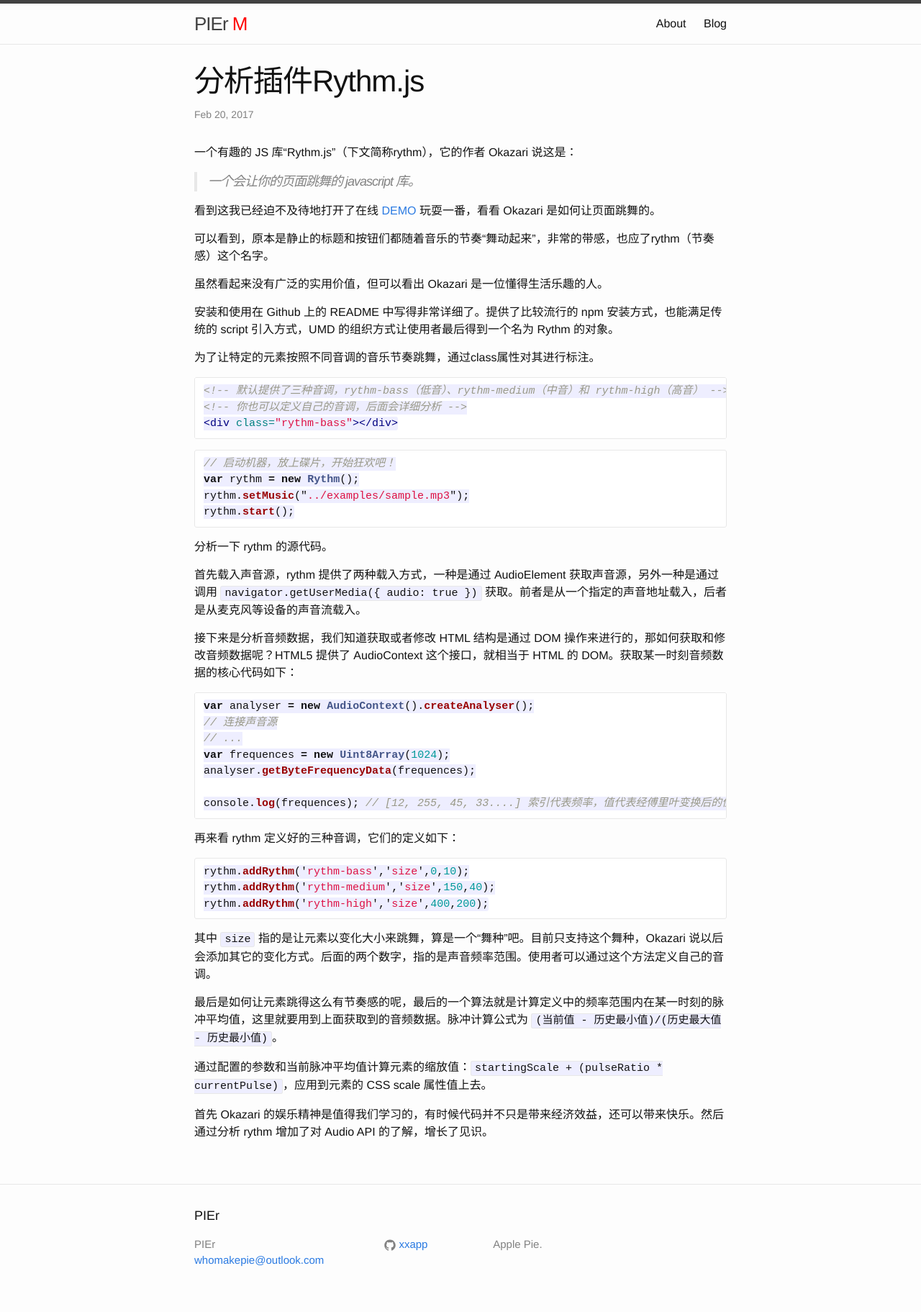
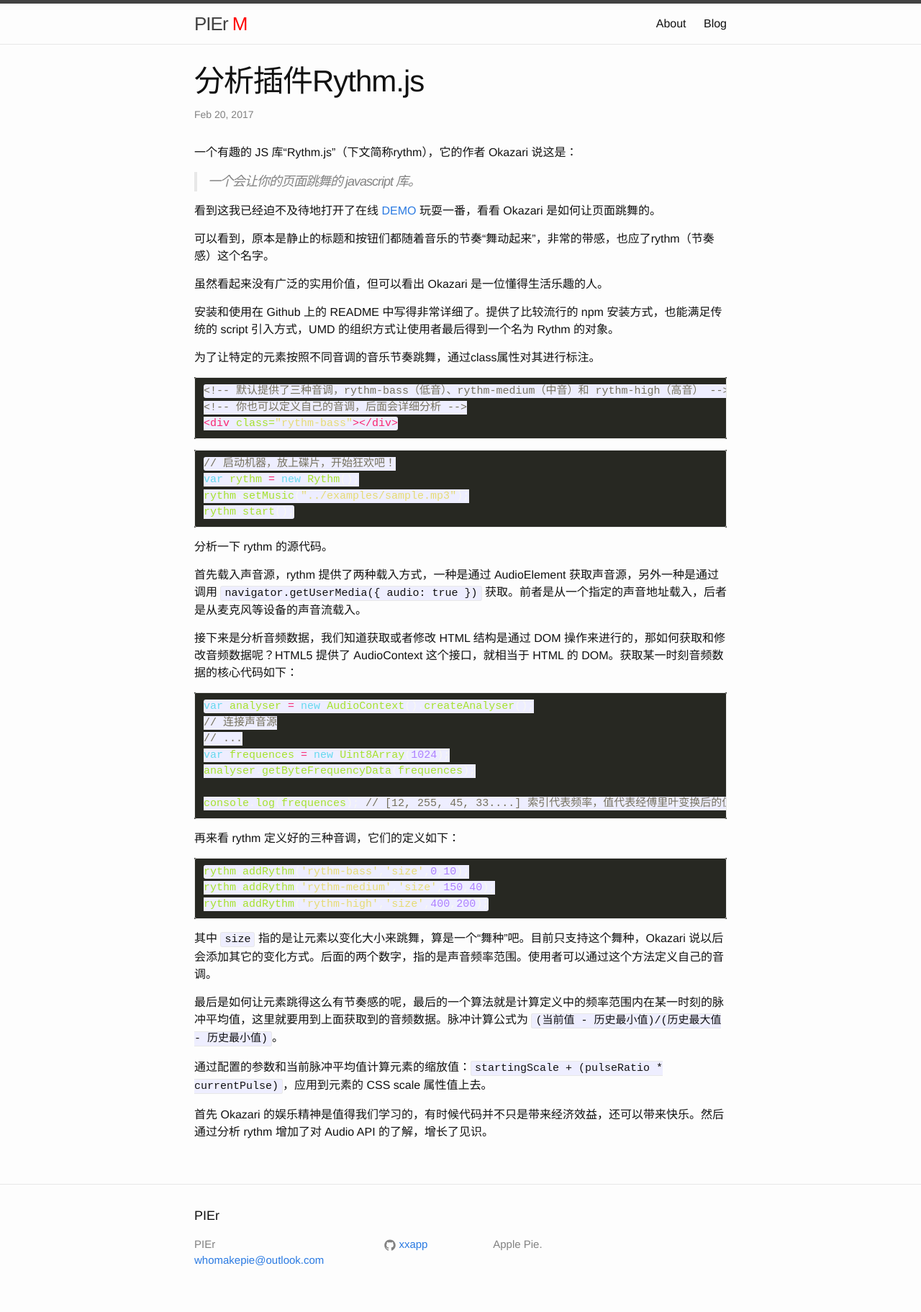
Before and after one commit to xxapp/xxapp.github.io, a Jekyll site: the page built from _posts/2017-2-20-analyze-rythm-js.md, in a window 1280 px wide. Shown: the whole page at 72% size. Built offline with Jekyll 4.4.1, drawn with Linux system fonts in a browser that asks for light colours.

Commit message:
修改代码高亮样式

```diff
--- a/_config.yml
+++ b/_config.yml
@@ -15,7 +15,6 @@
 
 # Build settings
 markdown: kramdown
-highlighter: rouge
 
 redcarpet:
   extensions: ["tables", "autolink"]
--- a/_sass/_syntax-highlighting.scss
+++ b/_sass/_syntax-highlighting.scss
@@ -1,67 +1,73 @@
 /**
  * Syntax highlighting styles
  */
-.highlight {
-    background: #fff;
-    @extend %vertical-rhythm;
-
-    .c     { color: #998; font-style: italic } // Comment
-    .err   { color: #a61717; background-color: #e3d2d2 } // Error
-    .k     { font-weight: bold } // Keyword
-    .o     { font-weight: bold } // Operator
-    .cm    { color: #998; font-style: italic } // Comment.Multiline
-    .cp    { color: #999; font-weight: bold } // Comment.Preproc
-    .c1    { color: #998; font-style: italic } // Comment.Single
-    .cs    { color: #999; font-weight: bold; font-style: italic } // Comment.Special
-    .gd    { color: #000; background-color: #fdd } // Generic.Deleted
-    .gd .x { color: #000; background-color: #faa } // Generic.Deleted.Specific
-    .ge    { font-style: italic } // Generic.Emph
-    .gr    { color: #a00 } // Generic.Error
-    .gh    { color: #999 } // Generic.Heading
-    .gi    { color: #000; background-color: #dfd } // Generic.Inserted
-    .gi .x { color: #000; background-color: #afa } // Generic.Inserted.Specific
-    .go    { color: #888 } // Generic.Output
-    .gp    { color: #555 } // Generic.Prompt
-    .gs    { font-weight: bold } // Generic.Strong
-    .gu    { color: #aaa } // Generic.Subheading
-    .gt    { color: #a00 } // Generic.Traceback
-    .kc    { font-weight: bold } // Keyword.Constant
-    .kd    { font-weight: bold } // Keyword.Declaration
-    .kp    { font-weight: bold } // Keyword.Pseudo
-    .kr    { font-weight: bold } // Keyword.Reserved
-    .kt    { color: #458; font-weight: bold } // Keyword.Type
-    .m     { color: #099 } // Literal.Number
-    .s     { color: #d14 } // Literal.String
-    .na    { color: #008080 } // Name.Attribute
-    .nb    { color: #0086B3 } // Name.Builtin
-    .nc    { color: #458; font-weight: bold } // Name.Class
-    .no    { color: #008080 } // Name.Constant
-    .ni    { color: #800080 } // Name.Entity
-    .ne    { color: #900; font-weight: bold } // Name.Exception
-    .nf    { color: #900; font-weight: bold } // Name.Function
-    .nn    { color: #555 } // Name.Namespace
-    .nt    { color: #000080 } // Name.Tag
-    .nv    { color: #008080 } // Name.Variable
-    .ow    { font-weight: bold } // Operator.Word
-    .w     { color: #bbb } // Text.Whitespace
-    .mf    { color: #099 } // Literal.Number.Float
-    .mh    { color: #099 } // Literal.Number.Hex
-    .mi    { color: #099 } // Literal.Number.Integer
-    .mo    { color: #099 } // Literal.Number.Oct
-    .sb    { color: #d14 } // Literal.String.Backtick
-    .sc    { color: #d14 } // Literal.String.Char
-    .sd    { color: #d14 } // Literal.String.Doc
-    .s2    { color: #d14 } // Literal.String.Double
-    .se    { color: #d14 } // Literal.String.Escape
-    .sh    { color: #d14 } // Literal.String.Heredoc
-    .si    { color: #d14 } // Literal.String.Interpol
-    .sx    { color: #d14 } // Literal.String.Other
-    .sr    { color: #009926 } // Literal.String.Regex
-    .s1    { color: #d14 } // Literal.String.Single
-    .ss    { color: #990073 } // Literal.String.Symbol
-    .bp    { color: #999 } // Name.Builtin.Pseudo
-    .vc    { color: #008080 } // Name.Variable.Class
-    .vg    { color: #008080 } // Name.Variable.Global
-    .vi    { color: #008080 } // Name.Variable.Instance
-    .il    { color: #099 } // Literal.Number.Integer.Long
-}
+ .highlight .hll { background-color: #49483e }
+ .highlight  { background: #272822; color: #f8f8f2 }
+ .highlight .c { color: #75715e } /* Comment */
+ .highlight .err { color: #960050; background-color: #1e0010 } /* Error */
+ .highlight .k { color: #66d9ef } /* Keyword */
+ .highlight .l { color: #ae81ff } /* Literal */
+ .highlight .n { color: #f8f8f2 } /* Name */
+ .highlight .o { color: #f92672 } /* Operator */
+ .highlight .p { color: #f8f8f2 } /* Punctuation */
+ .highlight .ch { color: #75715e } /* Comment.Hashbang */
+ .highlight .cm { color: #75715e } /* Comment.Multiline */
+ .highlight .cp { color: #75715e } /* Comment.Preproc */
+ .highlight .cpf { color: #75715e } /* Comment.PreprocFile */
+ .highlight .c1 { color: #75715e } /* Comment.Single */
+ .highlight .cs { color: #75715e } /* Comment.Special */
+ .highlight .gd { color: #f92672 } /* Generic.Deleted */
+ .highlight .ge { font-style: italic } /* Generic.Emph */
+ .highlight .gi { color: #a6e22e } /* Generic.Inserted */
+ .highlight .gs { font-weight: bold } /* Generic.Strong */
+ .highlight .gu { color: #75715e } /* Generic.Subheading */
+ .highlight .kc { color: #66d9ef } /* Keyword.Constant */
+ .highlight .kd { color: #66d9ef } /* Keyword.Declaration */
+ .highlight .kn { color: #f92672 } /* Keyword.Namespace */
+ .highlight .kp { color: #66d9ef } /* Keyword.Pseudo */
+ .highlight .kr { color: #66d9ef } /* Keyword.Reserved */
+ .highlight .kt { color: #66d9ef } /* Keyword.Type */
+ .highlight .ld { color: #e6db74 } /* Literal.Date */
+ .highlight .m { color: #ae81ff } /* Literal.Number */
+ .highlight .s { color: #e6db74 } /* Literal.String */
+ .highlight .na { color: #a6e22e } /* Name.Attribute */
+ .highlight .nb { color: #f8f8f2 } /* Name.Builtin */
+ .highlight .nc { color: #a6e22e } /* Name.Class */
+ .highlight .no { color: #66d9ef } /* Name.Constant */
+ .highlight .nd { color: #a6e22e } /* Name.Decorator */
+ .highlight .ni { color: #f8f8f2 } /* Name.Entity */
+ .highlight .ne { color: #a6e22e } /* Name.Exception */
+ .highlight .nf { color: #a6e22e } /* Name.Function */
+ .highlight .nl { color: #f8f8f2 } /* Name.Label */
+ .highlight .nn { color: #f8f8f2 } /* Name.Namespace */
+ .highlight .nx { color: #a6e22e } /* Name.Other */
+ .highlight .py { color: #f8f8f2 } /* Name.Property */
+ .highlight .nt { color: #f92672 } /* Name.Tag */
+ .highlight .nv { color: #f8f8f2 } /* Name.Variable */
+ .highlight .ow { color: #f92672 } /* Operator.Word */
+ .highlight .w { color: #f8f8f2 } /* Text.Whitespace */
+ .highlight .mb { color: #ae81ff } /* Literal.Number.Bin */
+ .highlight .mf { color: #ae81ff } /* Literal.Number.Float */
+ .highlight .mh { color: #ae81ff } /* Literal.Number.Hex */
+ .highlight .mi { color: #ae81ff } /* Literal.Number.Integer */
+ .highlight .mo { color: #ae81ff } /* Literal.Number.Oct */
+ .highlight .sa { color: #e6db74 } /* Literal.String.Affix */
+ .highlight .sb { color: #e6db74 } /* Literal.String.Backtick */
+ .highlight .sc { color: #e6db74 } /* Literal.String.Char */
+ .highlight .dl { color: #e6db74 } /* Literal.String.Delimiter */
+ .highlight .sd { color: #e6db74 } /* Literal.String.Doc */
+ .highlight .s2 { color: #e6db74 } /* Literal.String.Double */
+ .highlight .se { color: #ae81ff } /* Literal.String.Escape */
+ .highlight .sh { color: #e6db74 } /* Literal.String.Heredoc */
+ .highlight .si { color: #e6db74 } /* Literal.String.Interpol */
+ .highlight .sx { color: #e6db74 } /* Literal.String.Other */
+ .highlight .sr { color: #e6db74 } /* Literal.String.Regex */
+ .highlight .s1 { color: #e6db74 } /* Literal.String.Single */
+ .highlight .ss { color: #e6db74 } /* Literal.String.Symbol */
+ .highlight .bp { color: #f8f8f2 } /* Name.Builtin.Pseudo */
+ .highlight .fm { color: #a6e22e } /* Name.Function.Magic */
+ .highlight .vc { color: #f8f8f2 } /* Name.Variable.Class */
+ .highlight .vg { color: #f8f8f2 } /* Name.Variable.Global */
+ .highlight .vi { color: #f8f8f2 } /* Name.Variable.Instance */
+ .highlight .vm { color: #f8f8f2 } /* Name.Variable.Magic */
+ .highlight .il { color: #ae81ff } /* Literal.Number.Integer.Long */
```
